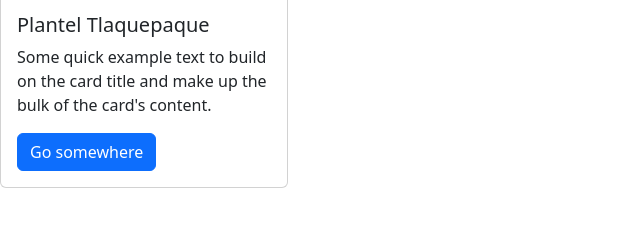
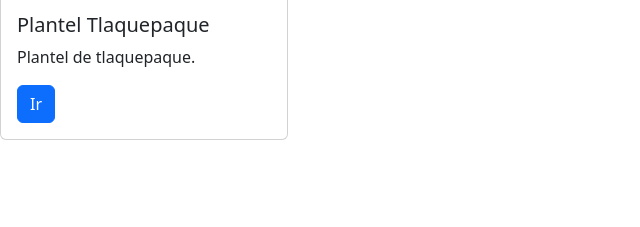
Before and after one commit to acoterb/practicaUniver, a plain HTML site: page index.html in a window 1280 px wide. Shown: the part 275-502 px from the top of the page, without its empty margins (0-640 px from the left). Drawn offline with nearby package versions, Linux system fonts and the light colour scheme.

Commit message:
Update index.html

```diff
--- a/index.html
+++ b/index.html
@@ -14,8 +14,8 @@
   <img class="card-img-top" src="https://lh3.googleusercontent.com/p/AF1QipMEfEoSSB4ypQxa2KvnavT6ZmGwezhxvLexiqnh=s1360-w1360-h1020" alt="Card image cap">
   <div class="card-body">
     <h5 class="card-title">Plantel Tlaquepaque</h5>
-    <p class="card-text">Some quick example text to build on the card title and make up the bulk of the card's content.</p>
-    <a href="#" class="btn btn-primary">Go somewhere</a>
+    <p class="card-text">Plantel de tlaquepaque.</p>
+    <a href="#" class="btn btn-primary">Ir</a>
   </div>
 </div>
 </body>
```
